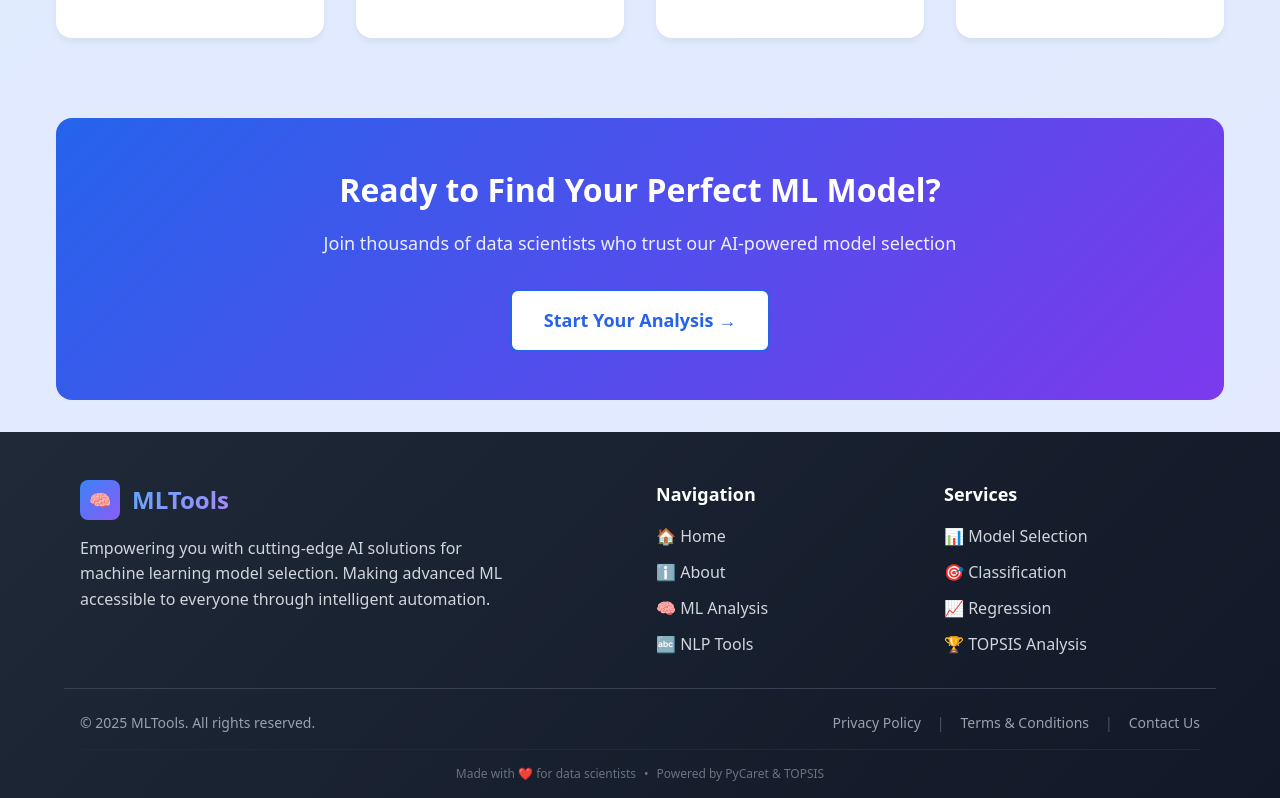
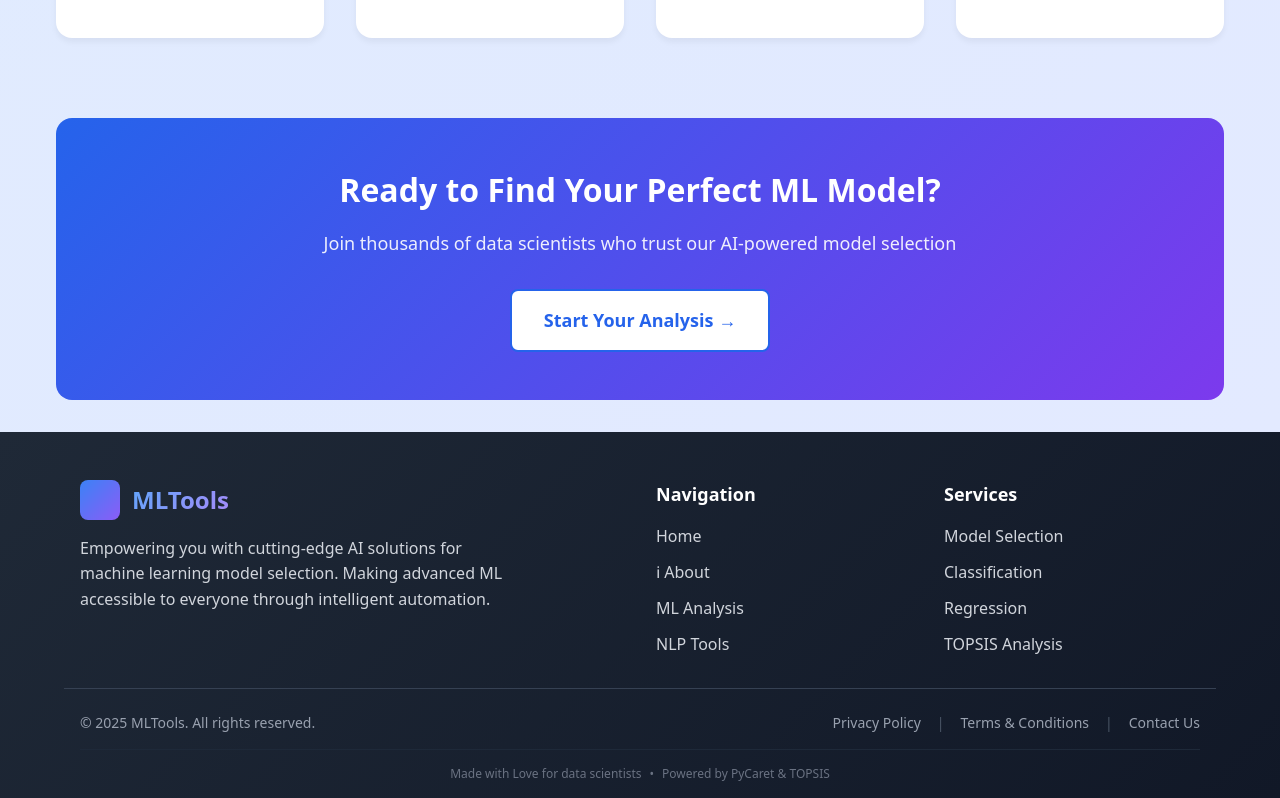
Before and after one commit to Prerit-Bhagat/MLTools, a React (Vite) app in the folder Tools/: page / in a window 1280 px wide. Shown: the part 1018-1816 px from the top of the page. Built offline with nearby package versions, Linux system fonts and the light colour scheme.

Commit message:
footer changed

```diff
--- a/Tools/src/pages/Additional/Footer.jsx
+++ b/Tools/src/pages/Additional/Footer.jsx
@@ -59,9 +59,7 @@ const Footer = () => {
                 style={{
                   background: "linear-gradient(135deg, #3b82f6, #8b5cf6)",
                 }}
-              >
-                🧠
-              </div>
+              ></div>
               <h2
                 className="text-2xl font-bold"
                 style={{
@@ -99,7 +97,7 @@ const Footer = () => {
                   gap: "0.5rem",
                 }}
               >
-                🏠 Home
+                Home
               </Link>
               <Link
                 to="/about"
@@ -110,7 +108,7 @@ const Footer = () => {
                   gap: "0.5rem",
                 }}
               >
-                ℹ️ About
+                ℹ About
               </Link>
               <Link
                 to="/ml"
@@ -121,7 +119,7 @@ const Footer = () => {
                   gap: "0.5rem",
                 }}
               >
-                🧠 ML Analysis
+                ML Analysis
               </Link>
               <Link
                 to="/nlp"
@@ -132,7 +130,7 @@ const Footer = () => {
                   gap: "0.5rem",
                 }}
               >
-                🔤 NLP Tools
+                NLP Tools
               </Link>
             </div>
           </div>
@@ -150,7 +148,7 @@ const Footer = () => {
                   gap: "0.5rem",
                 }}
               >
-                📊 Model Selection
+                Model Selection
               </Link>
               <a
                 href="#classification"
@@ -161,7 +159,7 @@ const Footer = () => {
                   gap: "0.5rem",
                 }}
               >
-                🎯 Classification
+                Classification
               </a>
               <a
                 href="#regression"
@@ -172,7 +170,7 @@ const Footer = () => {
                   gap: "0.5rem",
                 }}
               >
-                📈 Regression
+                Regression
               </a>
               <a
                 href="#topsis"
@@ -183,7 +181,7 @@ const Footer = () => {
                   gap: "0.5rem",
                 }}
               >
-                🏆 TOPSIS Analysis
+                TOPSIS Analysis
               </a>
             </div>
           </div>
@@ -240,7 +238,7 @@ const Footer = () => {
               flexWrap: "wrap",
             }}
           >
-            <span>Made with ❤️ for data scientists</span>
+            <span>Made with Love for data scientists</span>
             <span>•</span>
             <span>Powered by PyCaret & TOPSIS</span>
             {/* <span>•</span> */}
```
